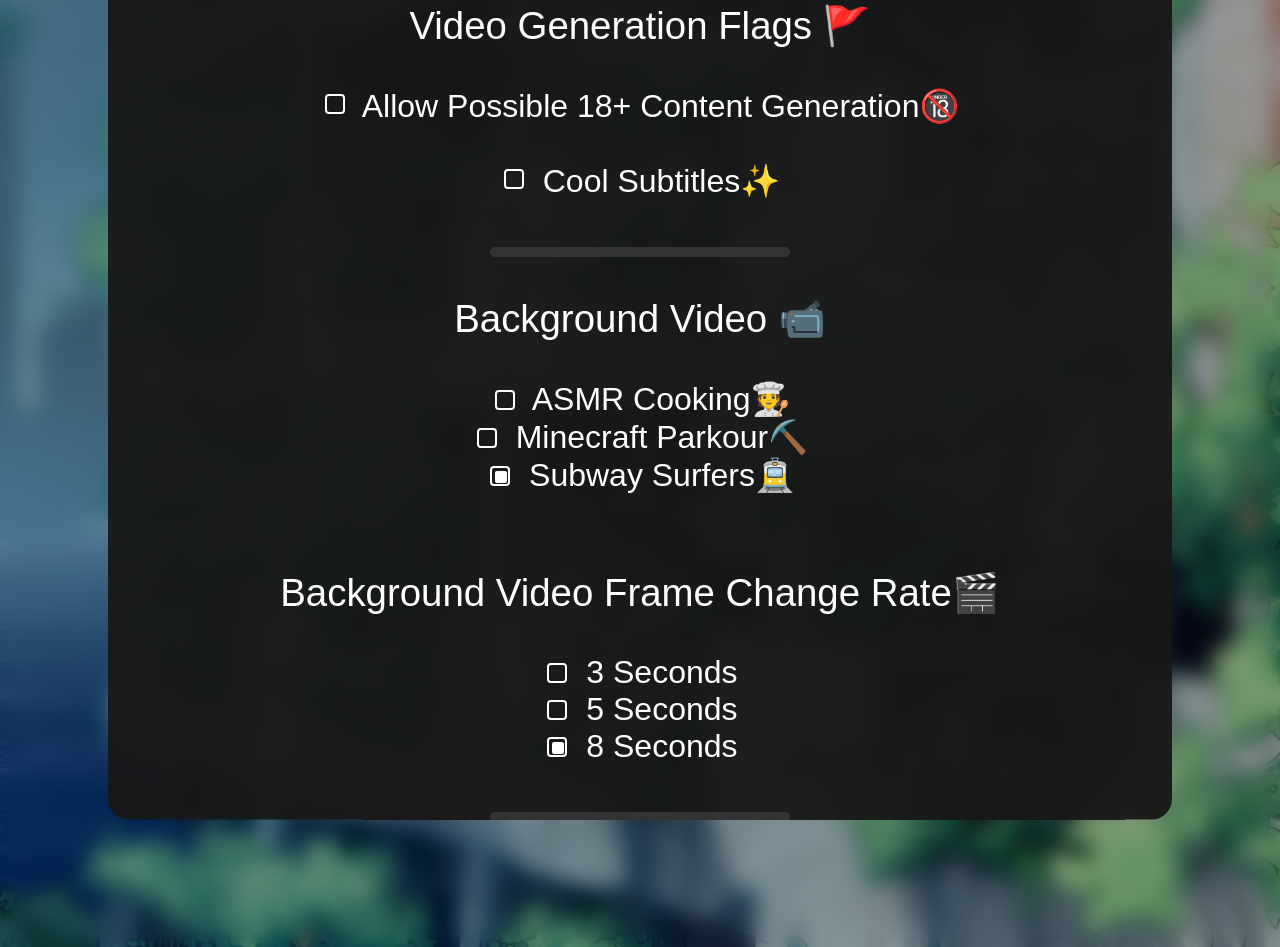
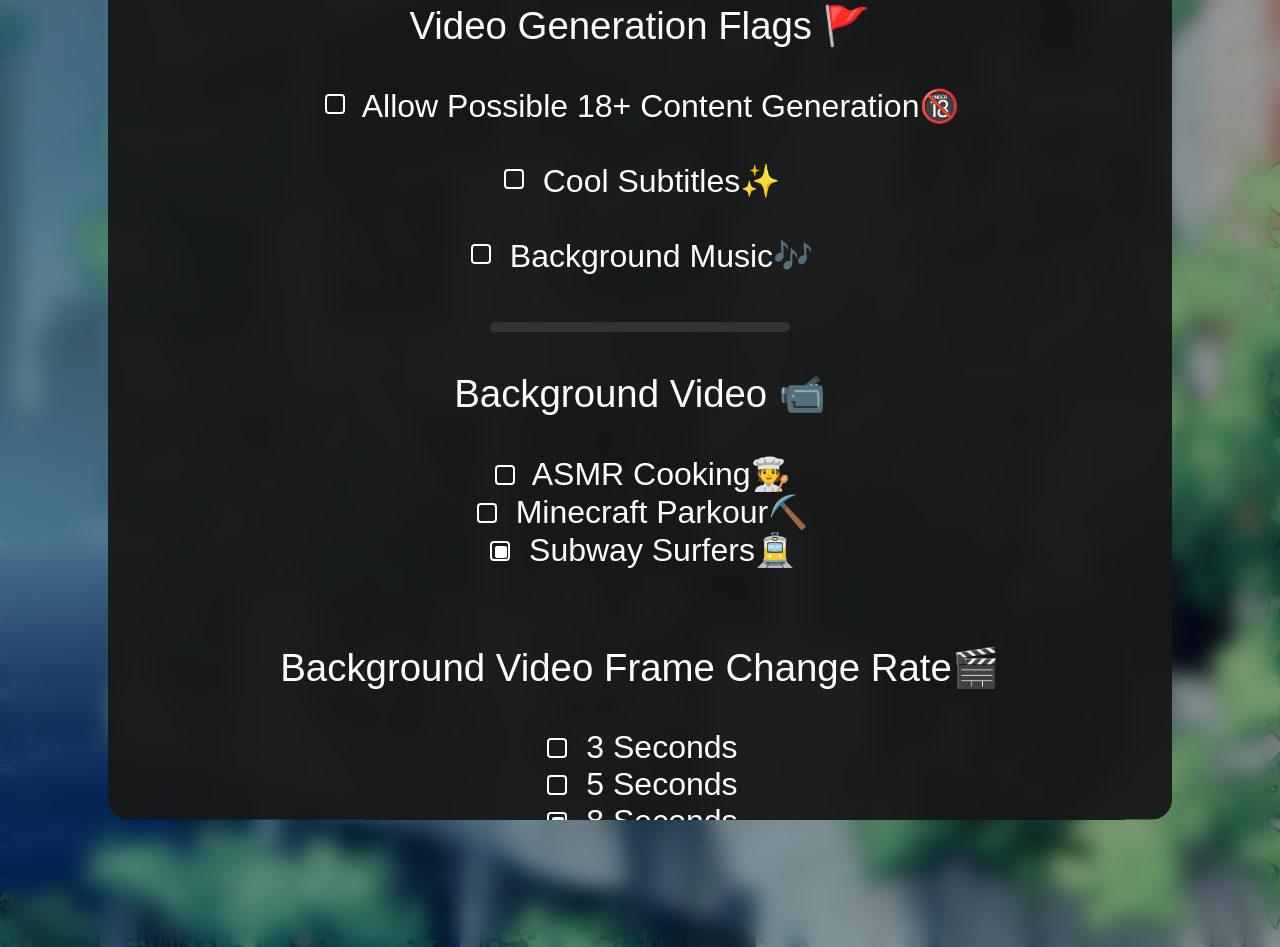
Before and after one commit to rdalx42/RedditReelMaker, a Flask app: page /create in a window 1280 px wide. Shown: the part 827-1774 px from the top of the page. Run offline with Flask 3, Linux system fonts and the light colour scheme.

Commit message:
background music option

```diff
--- a/RedditReelMaker/src/website/templates/create.html
+++ b/RedditReelMaker/src/website/templates/create.html
@@ -67,6 +67,12 @@
 
             <br>
 
+
+            <input type="checkbox" id="option12" name="flag_choice_bg_music">
+            <label for="option12">Background Music🎶</label><br>
+
+            <br>
+
             <div class="bar-container">
                 <div class="bar"></div>
             </div>
```
